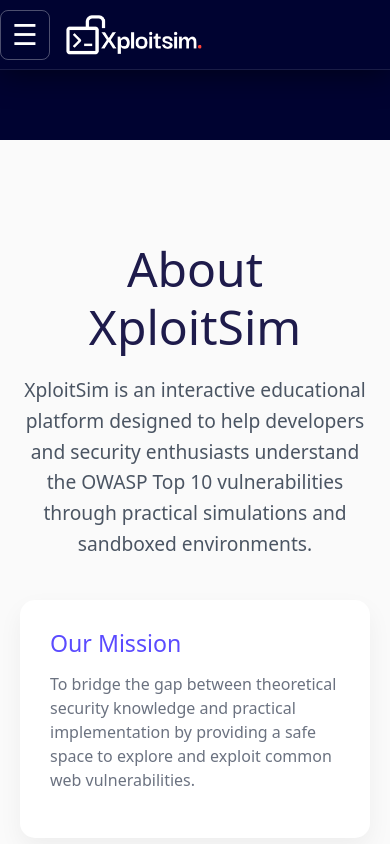
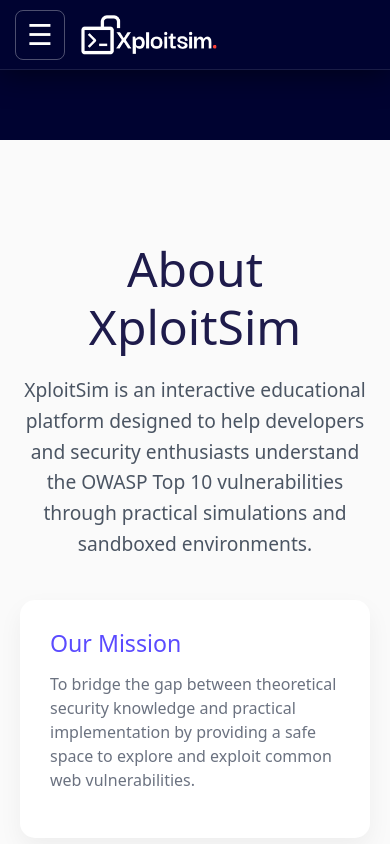
Before and after one commit to AdityaDotEnv/XploitSim, a React (Create React App) app: page /about in a window 390 px wide. Shown: the top 844 px of the page. Built offline with nearby package versions, Linux system fonts and the light colour scheme; no server answers.

Commit message:
fix: updated styling of hamburger menu and icon

```diff
--- a/src/App.css
+++ b/src/App.css
@@ -86,9 +86,10 @@
   border-radius: 8px;
   cursor: pointer;
   transition: all 0.2s cubic-bezier(0.4, 0, 0.2, 1);
-  z-index: 1001;
+  z-index: 2001; /* Above mobile-nav-content */
   line-height: 1;
   padding: 0;
+  margin-left: 15px; /* Moved away from extreme left */
 }
 
 .menu-btn:hover {
@@ -138,15 +139,16 @@
 }
 
 .vulnerability-list li {
-  margin-bottom: 0.5rem;
+  margin-bottom: 1.2rem; /* Increased spacing between items */
 }
 
 .nav-link {
   display: flex;
   align-items: center;
   padding: 0.75rem 1rem;
-  color: #ecf0f1;
+  color: #ffffff !important; /* Force white color for visibility */
   text-decoration: none;
+  font-size: 1.15rem; /* Slightly bigger font */
   border-radius: 8px;
   transition: all 0.3s ease;
   border-left: 3px solid transparent;
```
